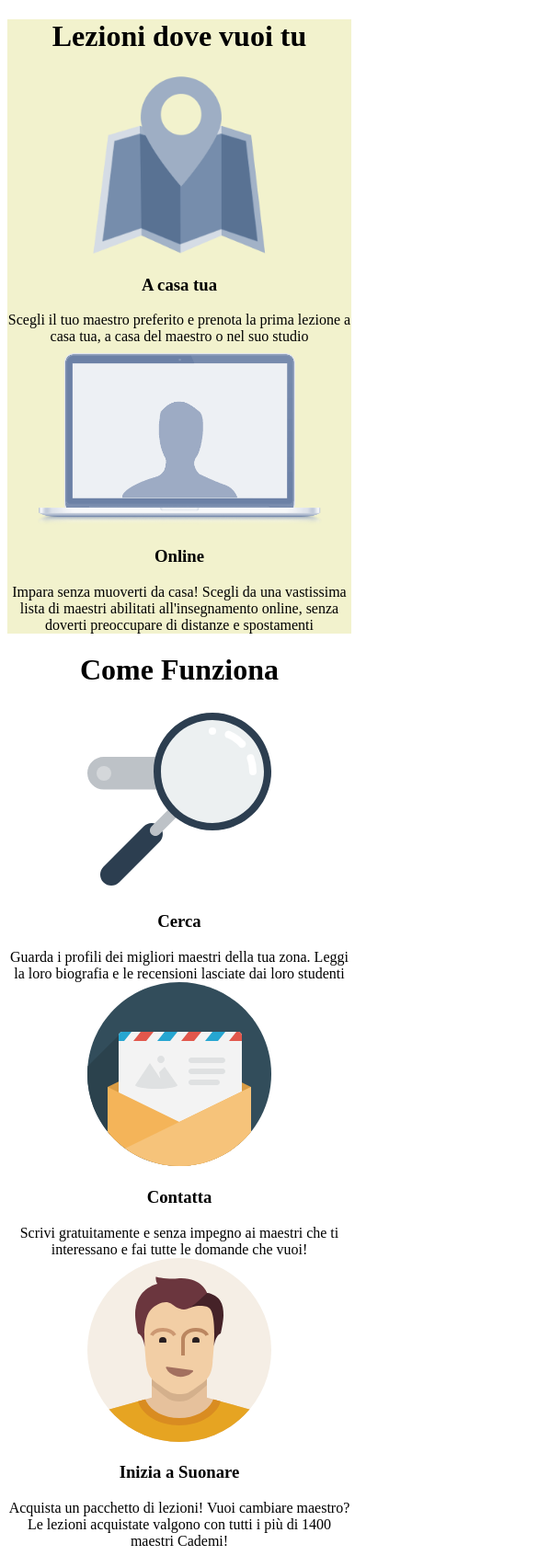
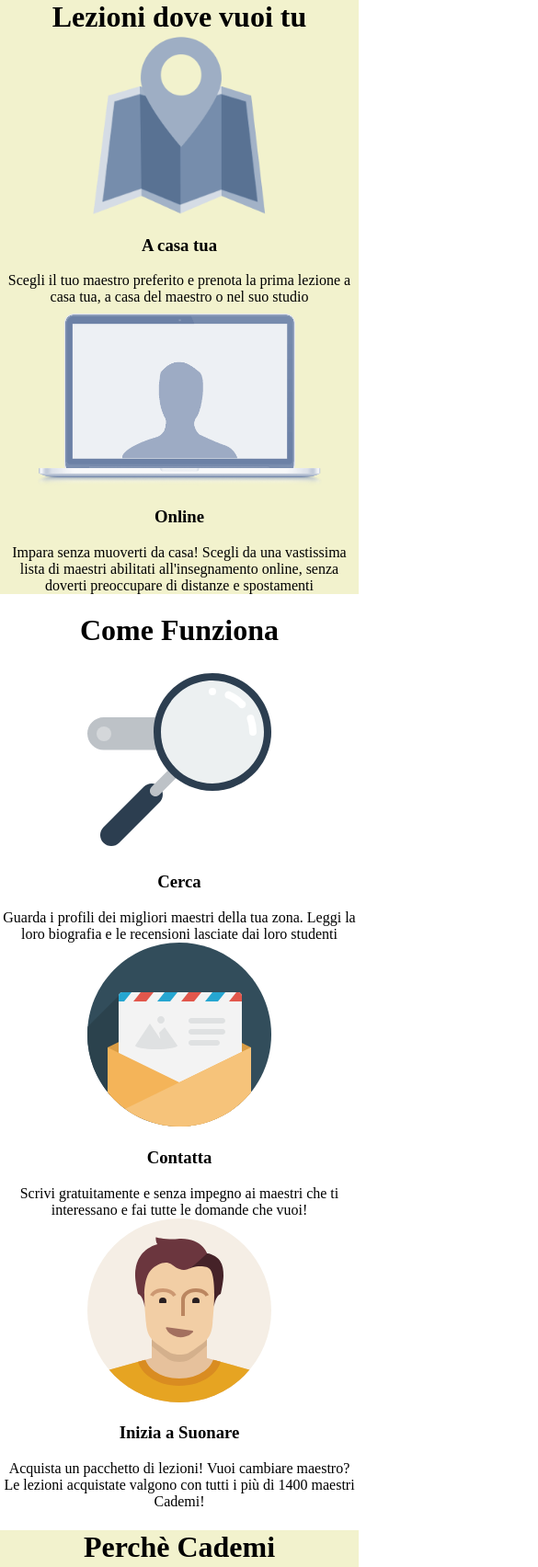
Before and after one commit to tommasofiglia/html-css-resp-wannabe, a plain HTML site: page index.html in a window 390 px wide. Shown: the top 1704 px of the page at 92% size, 585 px wide, since content can reach past the window. Drawn offline with Linux system fonts and the light colour scheme.

Commit message:
Esercizio ricominciato e layout a width:420px reimpostato
Mi sono reso conto che l'approccio fosse sbagliato, ho reiniziato da capo l'esercizio e sono riuscito a impostare bene il layout a 420px di larghezza (Acnora da sistemare)

```diff
--- a/index.html
+++ b/index.html
@@ -3,6 +3,7 @@
   <head>
     <meta charset="utf-8">
     <meta name="viewport" content="width=device-width, initial-scale=1.0">
+    <meta http-equiv="X-UA-Compatible" content="ie=edge">
     <link rel="stylesheet" href="style.css">
     <title>Boolean aCademy</title>
   </head>
--- a/style.css
+++ b/style.css
@@ -72,31 +72,52 @@
   clear: both;
 }
 
+
+
+
+
+
 /* MediaQuery per sito responsive  */
 
 @media screen and (max-width:420px) {
 
-  #lezioni{
-    background-color: rgb(242, 242, 205);
+  body{
+    margin: 0;
+    padding: 0;
+    box-sizing: border-box;
   }
 
-  #lezioni .row {
+  .row {
     width: 100%;
-    margin-top: 10px;
-
+    padding-top: 0;
+    margin-top: 0;
   }
 
+  /* BLOCCO LEZIONI */
   #lezioni .row>.left,
   #lezioni .row>.right {
     width: 100%;
     float: none;
+    background-color: rgb(242,242,205);
   }
 
-  #steps .row{
-    width: 100%;
-    margin-top: 10px;
+  #lezioni .row img {
+    /* per centrare orizzontalmente */
+    display: block;
+    margin-right: auto;
+    margin-left: auto;
   }
 
+  #lezioni {
+    text-align: center;
+  }
+
+  #lezioni h1{
+    background-color: rgb(242,242,205);
+    margin: 0 auto;
+  }
+
+  /* BLOCCO STEPS */
   #steps .row>.left,
   #steps .row>.central,
   #steps .row>.right {
@@ -104,15 +125,41 @@
     width: 100%;
   }
 
+  #steps {
+    text-align: center;
+  }
+
+  /* BLOCCO PERCHE */
+  #why {
+    text-align: center;
+    background-color: rgb(242,242,205);
+  }
+
   #why .row>.first,
   #why .row>.second,
   #why .row>.third {
     width: 100%;
-    margin-top: 20px;
+    margin-top: 80px;
   }
 
-  .container.grey{
+  #why .row img {
+    background-color: #428bca;
+    border-radius: 50%;
+    padding: 30px;
+  }
+
+  /* COMMON */
+
+  .container.grey {
     background-color: white;
+  }
+
+  img {
+    height: 200px;
+  }
+
+  .clear {
+    clear: both;
   }
 
 
```
